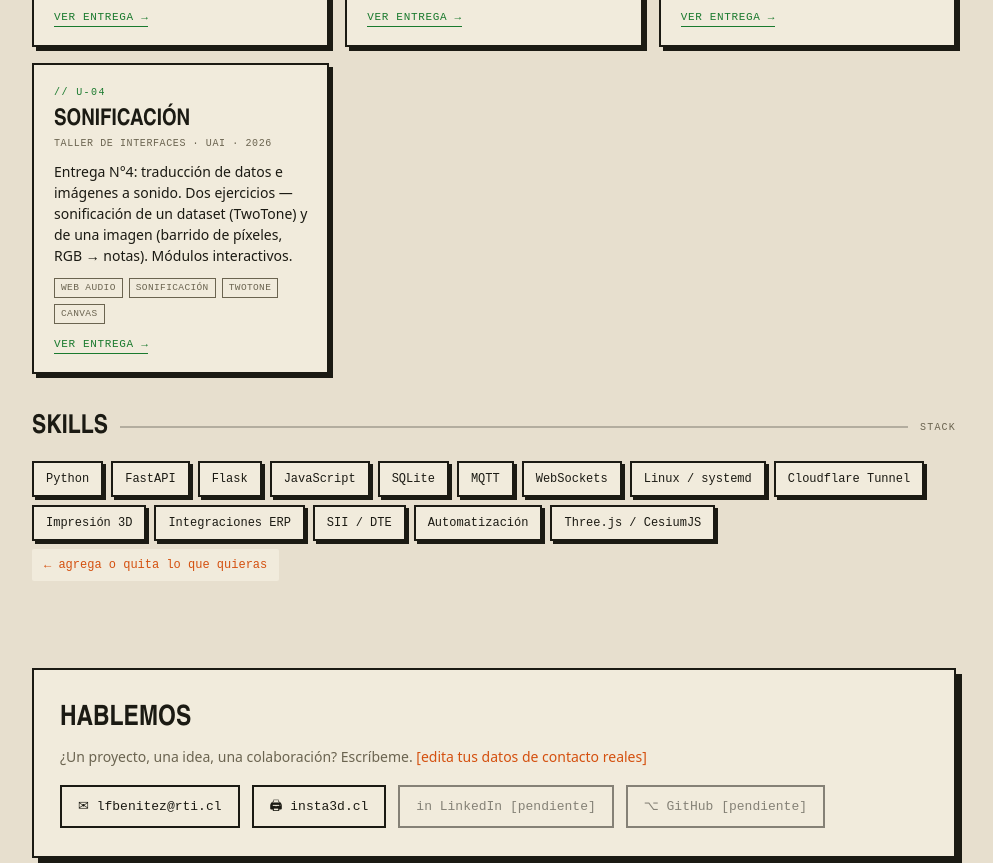
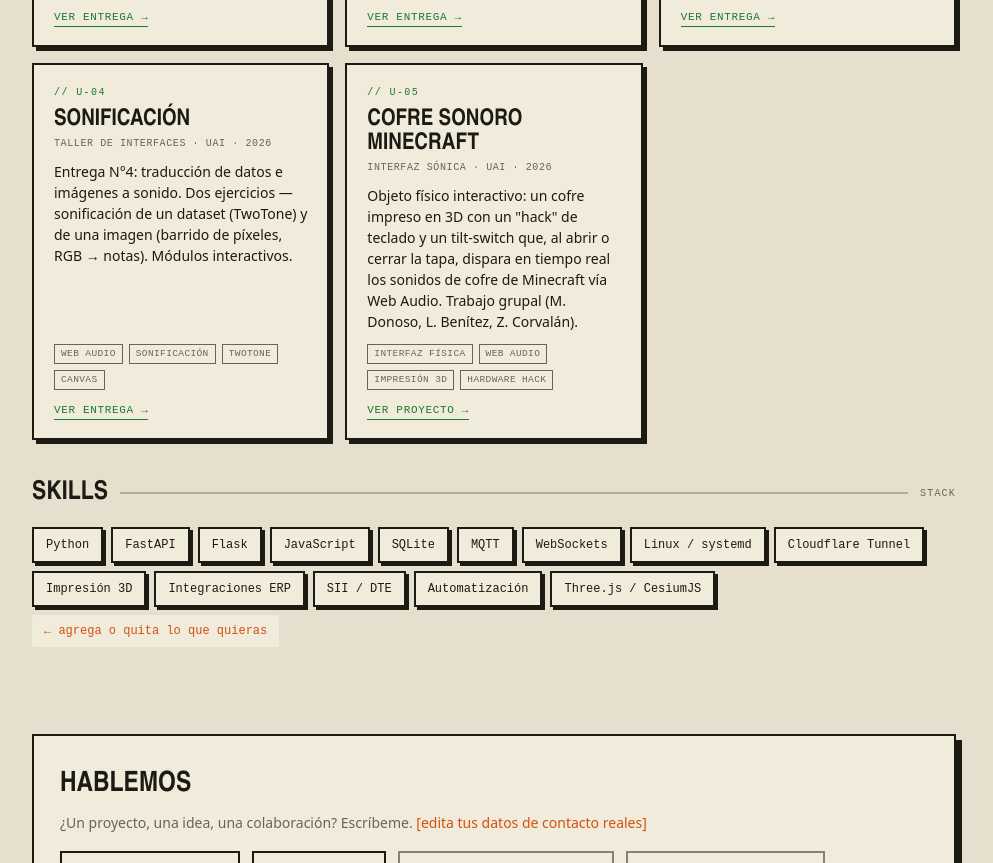
Before and after one commit to pipebenitezpb1/portafolio, a plain HTML site: page index.html in a window 1280 px wide. Shown: the part 2022-2885 px from the top of the page, without its empty margins (146-1139 px from the left). Drawn offline with Linux system fonts and the light colour scheme; a web font is replaced by a local one.

Commit message:
Universidad: agrega Cofre Sonoro Minecraft (U-05, proyecto grupal)

```diff
--- a/index.html
+++ b/index.html
@@ -205,6 +205,15 @@ a{color:inherit;}
       <a class="live" href="/universidad/entrega-4.html">Ver entrega →</a>
     </div>
 
+    <div class="card">
+      <div class="num">// U-05</div>
+      <h3>Cofre Sonoro Minecraft</h3>
+      <div class="st">Interfaz sónica · UAI · 2026</div>
+      <p>Objeto físico interactivo: un cofre impreso en 3D con un "hack" de teclado y un tilt-switch que, al abrir o cerrar la tapa, dispara en tiempo real los sonidos de cofre de Minecraft vía Web Audio. Trabajo grupal (M. Donoso, L. Benítez, Z. Corvalán).</p>
+      <div class="tech"><span>Interfaz física</span><span>Web Audio</span><span>Impresión 3D</span><span>Hardware hack</span></div>
+      <a class="live" href="https://pipebenitezpb1.github.io/Cofre-Sonoro-Minecraft/" target="_blank" rel="noopener">Ver proyecto →</a>
+    </div>
+
   </div>
 
   <!-- SKILLS -->
```
